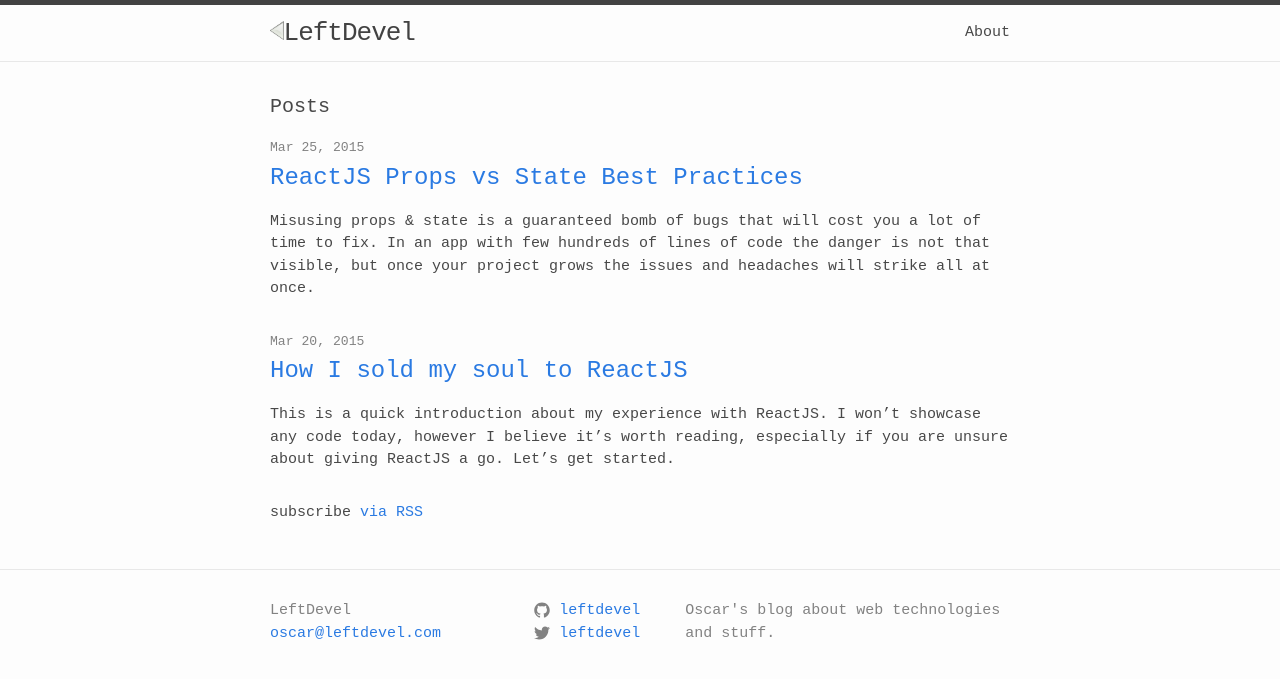
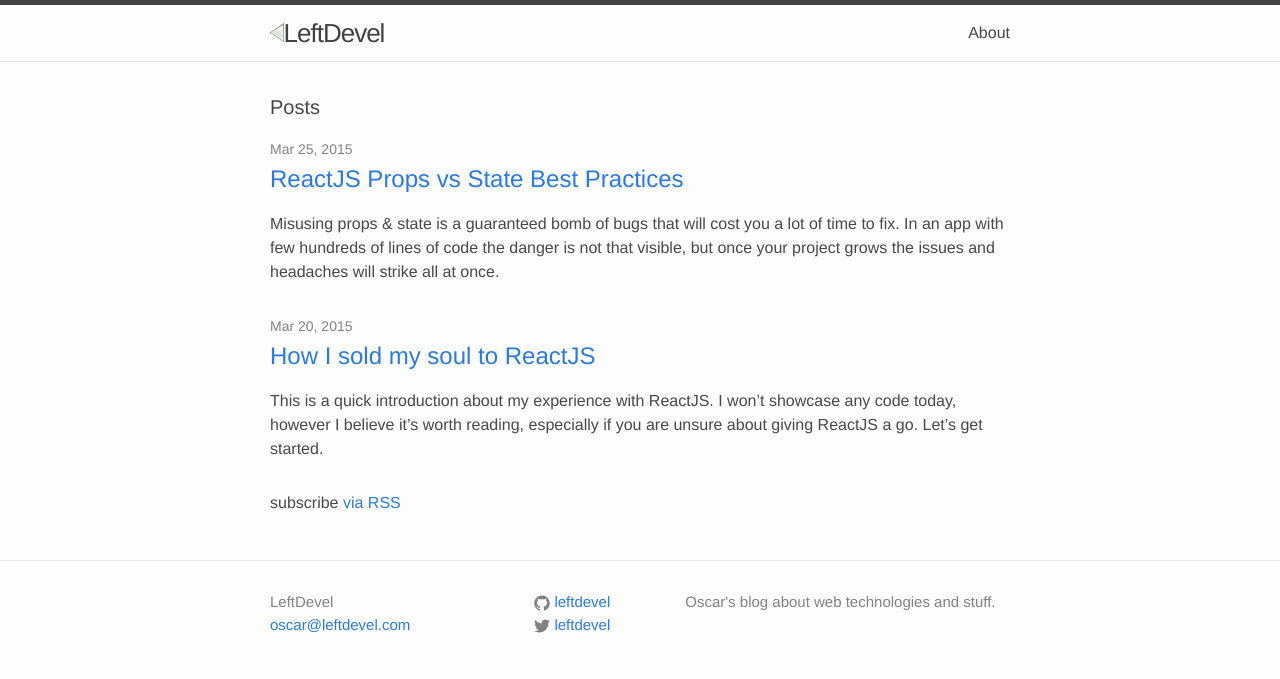
Before and after one commit to leftdevel/leftdevel.github.io, a Jekyll site: the page built from index.html, in a window 1280 px wide. Shown: the top 679 px of the page. Built offline with Jekyll 4.4.1, drawn with Linux system fonts in a browser that asks for light colours.

Commit message:
reverted fonts

```diff
--- a/css/main.scss
+++ b/css/main.scss
@@ -4,8 +4,8 @@
 @charset "utf-8";
 
 // Our variables
-$base-font-family: monospace;
-$base-font-size:   15px;
+$base-font-family: Helvetica, Arial, sans-serif;
+$base-font-size:   16px;
 $small-font-size:  $base-font-size * 0.875;
 $base-line-height: 1.5;
 
```
